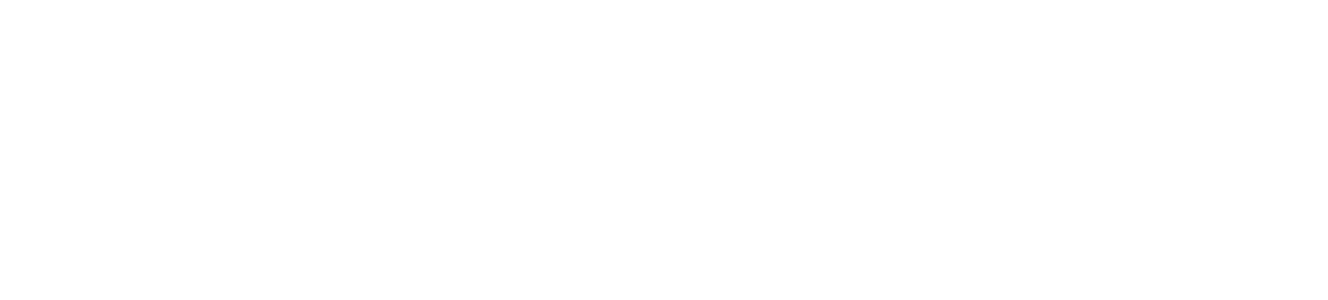
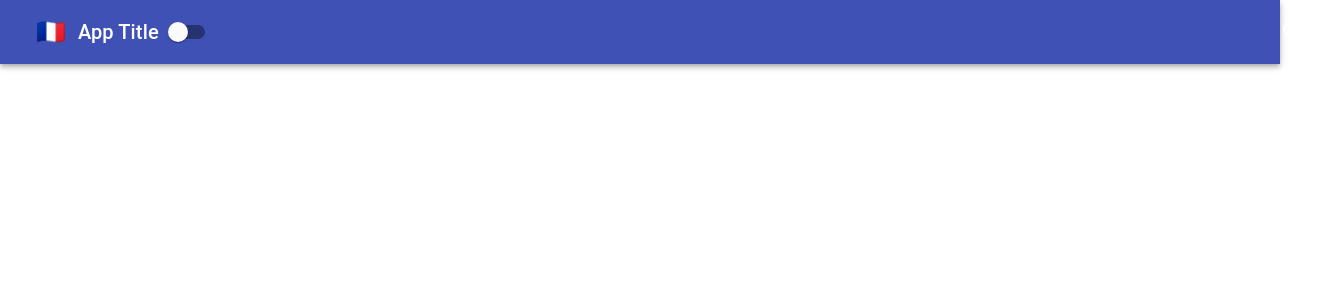
Before and after one commit to christianhubbard/context-language-signon, a React (Create React App) app: page / in a window 1280 px wide. Shown: the top 300 px of the page, 1328 px wide, since content can reach past the window. Built offline with nearby package versions, Linux system fonts and the light colour scheme.

Commit message:
Building and styling basic Navbar

```diff
--- a/src/App.js
+++ b/src/App.js
@@ -1,9 +1,12 @@
 import React from 'react';
+import Navbar from './Navbar'
+
 
 
 function App() {
   return (
     <div className="App">
+      <Navbar />
     </div>
   );
 }
--- /dev/null
+++ b/src/Navbar.js
@@ -0,0 +1,46 @@
+import React, { Component } from 'react'
+import AppBar from "@material-ui/core/AppBar";
+import Toolbar from "@material-ui/core/Toolbar";
+import IconButton from "@material-ui/core/IconButton";
+import Typography from "@material-ui/core/Typography";
+import InputBase from "@material-ui/core/InputBase";
+import Switch from "@material-ui/core/Switch";
+import SearchIcon from "@material-ui/icons/Search";
+
+import { withStyles } from "@material-ui/core/styles";
+import styles from './styles/NavBarStyles'
+
+
+
+class Navbar extends Component {
+    render() {
+        const {classes} = this.props;
+        return (
+            <div className={classes.root}>
+                <AppBar position='static' color='primary'>
+                    <Toolbar>
+                        <IconButton className={classes.menu} color='inherit'>
+                            <span role='img'>🇫🇷</span>
+                        </IconButton>
+                        <Typography
+                            className={classes.title}
+                            variant='h6'
+                            color='inherit'
+                        >
+                            App Title
+                        </Typography>
+                        <Switch />
+                        <div className={classes.grow} />
+                        <div className={classes.search} >
+                            <div className={classes.searchIcon}>
+                                <SearchIcon />
+                            </div>
+                        </div>
+                    </Toolbar>
+                </AppBar>
+            </div>
+        )
+    }
+}
+
+export default withStyles(styles)(Navbar);
--- /dev/null
+++ b/src/styles/NavBarStyles.js
@@ -0,0 +1,45 @@
+import {fade} from '@material-ui/core/styles/colorManipulator'
+
+const styles = theme => ({
+    root: {
+        width: '100%',
+        marginBottom: 0,
+    },
+    grow: {
+        flexGrow: 1,
+    },
+    menuButton: {
+        marginLeft: -12,
+        marginRight: 20,
+    },
+    title: {
+        display: 'none',
+        [theme.breakpoints.up("sm")]: {
+            display: 'block'
+        },
+    },
+    search: {
+        position: 'relative',
+        borderRadios: theme.shape.borderRadius,
+        backgroundColor: fade(theme.palette.common.white, 0.15),
+        "&:hover": {
+            backgroundColor: fade(theme.palette.common.white, 0.25),
+        },
+        marginLeft: 0,
+        width: '100%',
+        [theme.breakpoints.up("sm")] : {
+            marginLeft: theme.spacing.unit,
+            width: "auto"
+        },
+    },
+    searchIcon: {
+        width: theme.spacing.unit * 9,
+        height: '100%',
+        position: 'absolute',
+        display: 'flex',
+        alignItems: 'center',
+        justifyContent: 'center',
+    }
+});
+
+export default styles;
```
